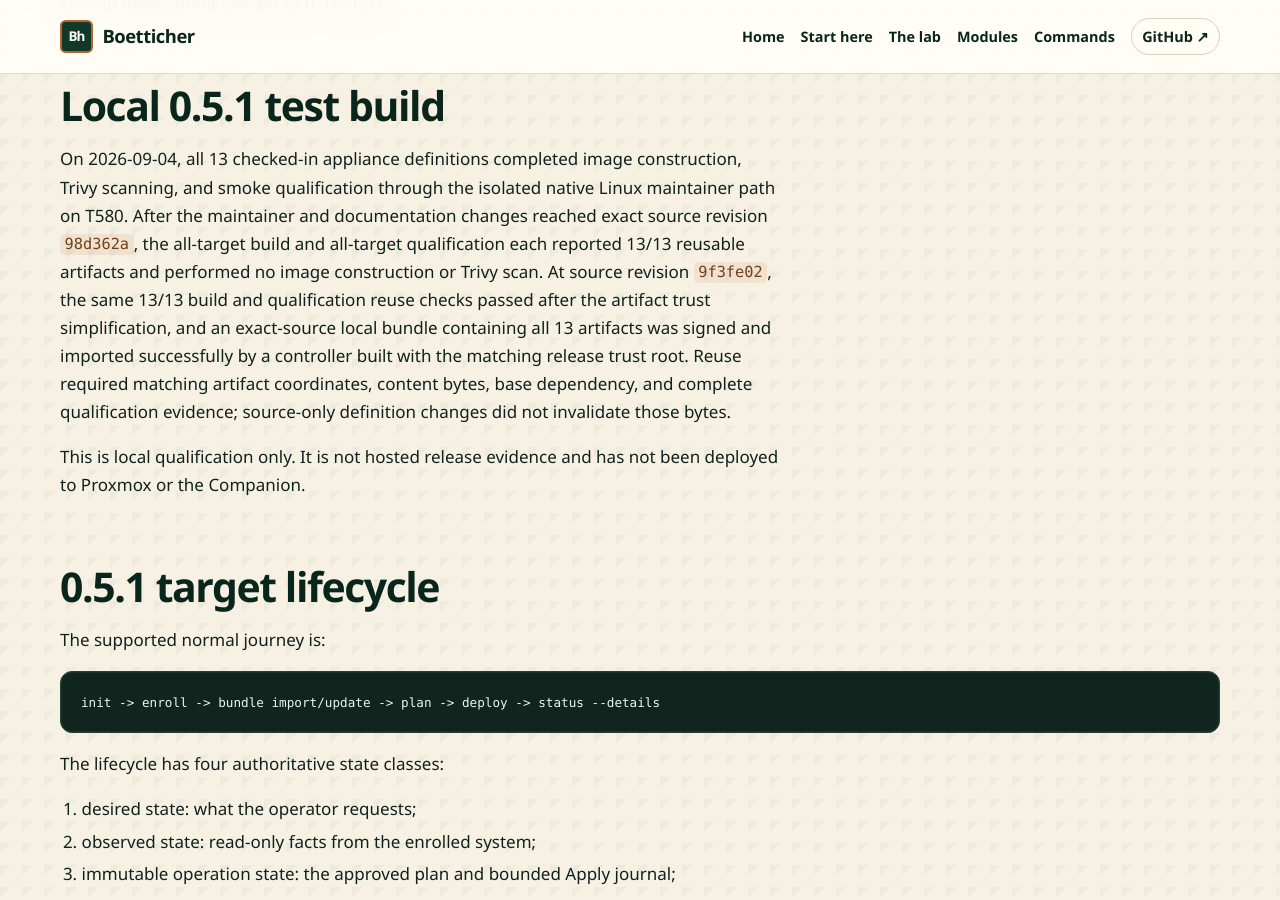
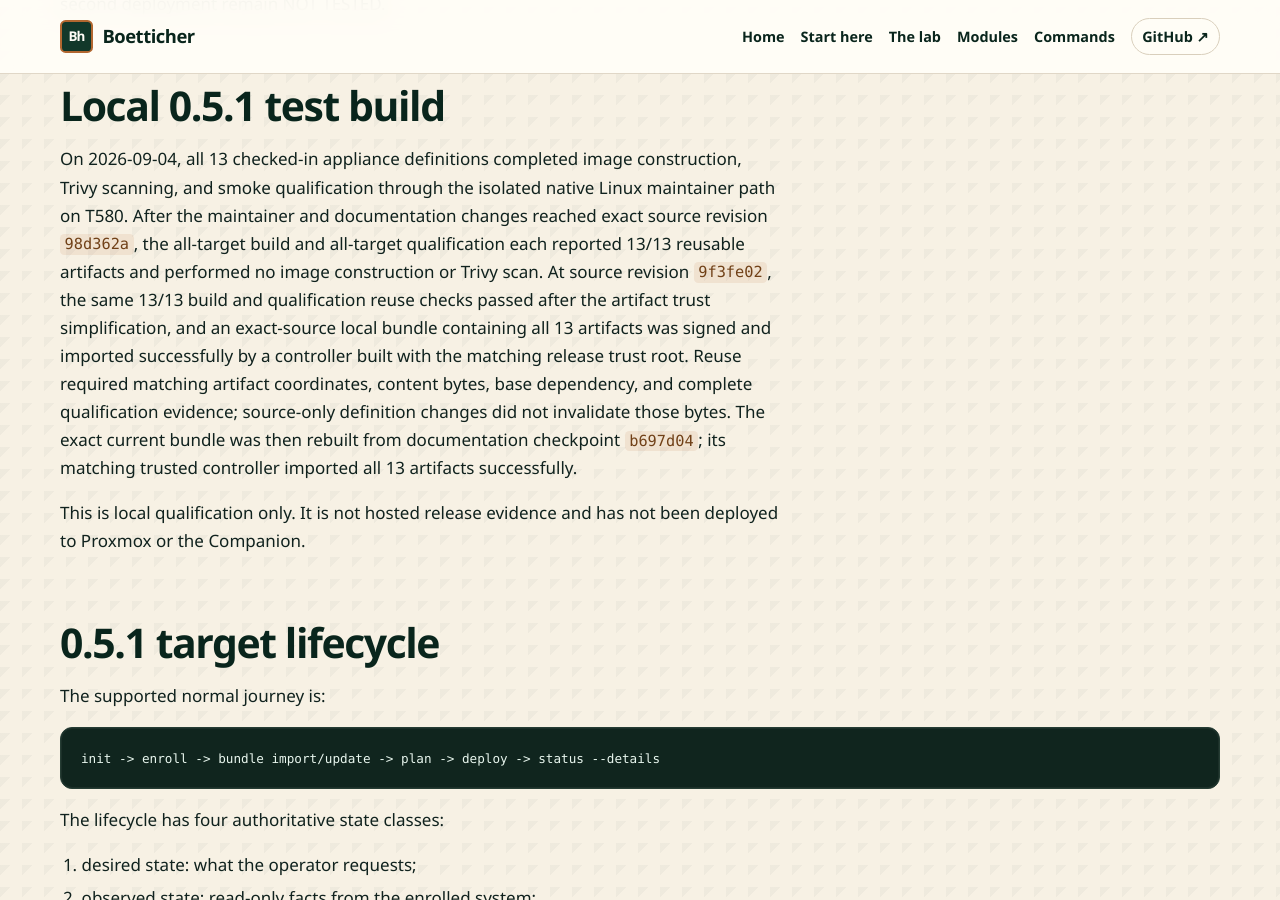
Before and after one commit to gofastercloud/boetticher, a Jekyll site: the page built from docs/release-hardening-0.5.1.md, in a window 1280 px wide and 900 px high, scrolled down 5867 px. Built offline with Jekyll 4.4.1, drawn with Linux system fonts in a browser that asks for light colours; our own code applies the rules of GitHub Pages for plain Markdown files.

Commit message:
Record current bundle qualification checkpoint

```diff
--- a/docs/release-hardening-0.5.1.md
+++ b/docs/release-hardening-0.5.1.md
@@ -163,7 +163,9 @@ simplification, and an exact-source local bundle containing all 13 artifacts
 was signed and imported successfully by a controller built with the matching
 release trust root. Reuse required matching artifact coordinates, content
 bytes, base dependency, and complete qualification evidence; source-only
-definition changes did not invalidate those bytes.
+definition changes did not invalidate those bytes. The exact current bundle was
+then rebuilt from documentation checkpoint `b697d04`; its matching trusted
+controller imported all 13 artifacts successfully.
 
 This is local qualification only. It is not hosted release evidence and has
 not been deployed to Proxmox or the Companion.
```
